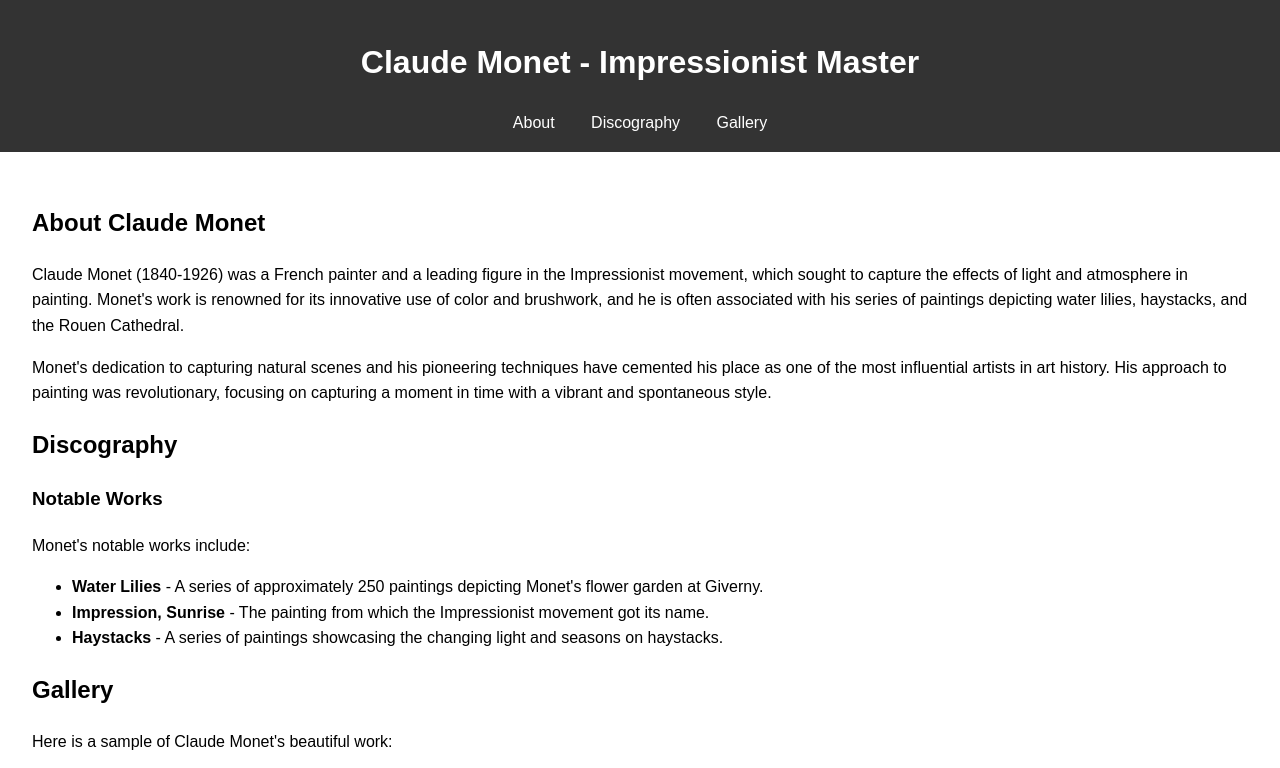
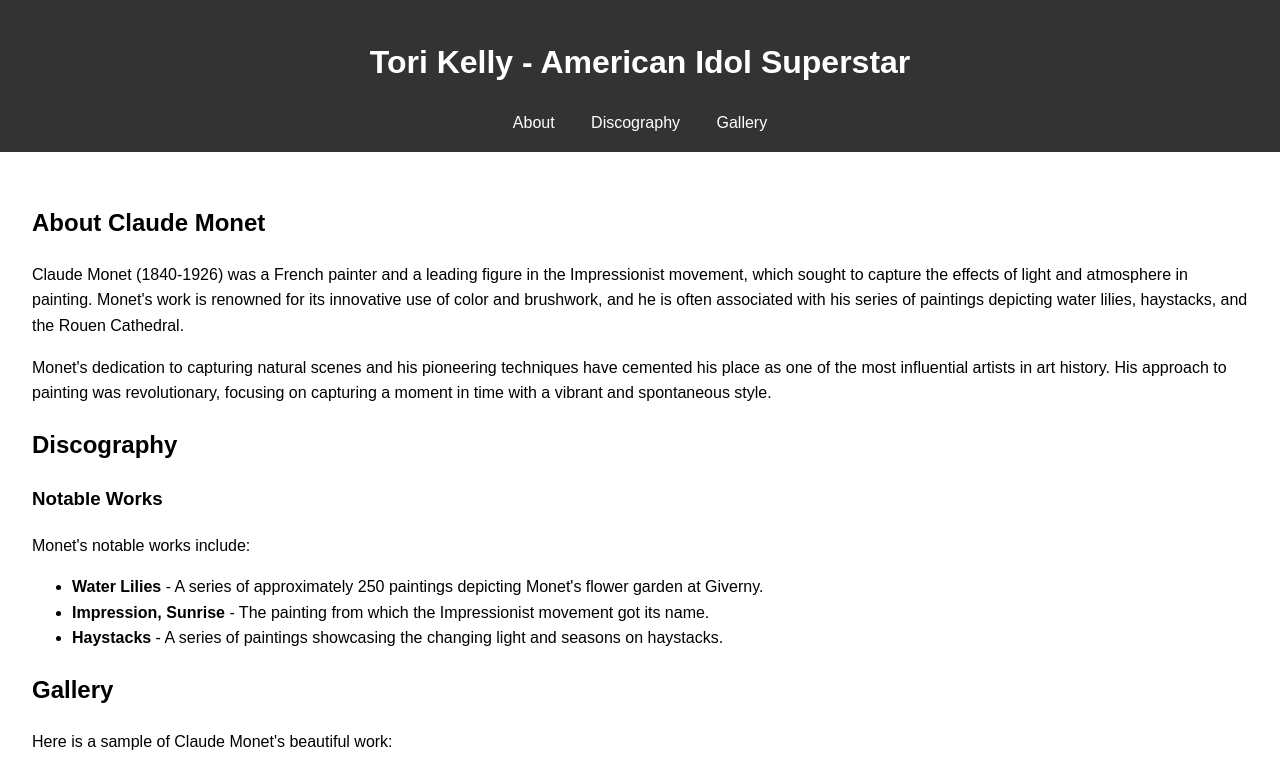
Before and after one commit to Fashnlvr/m3-hw3-Lewis-Jessica-, a plain HTML site: page index.html in a window 1280 px wide. Shown: the top 768 px of the page. Drawn offline with Linux system fonts and the light colour scheme; grey boxes are pictures that could not be loaded.

Commit message:
Update index.html

```diff
--- a/index.html
+++ b/index.html
@@ -42,7 +42,7 @@
 </head>
 <body>
     <header>
-        <h1>Claude Monet - Impressionist Master</h1>
+        <h1>Tori Kelly - American Idol Superstar</h1>
         <nav>
             <a href="#about">About</a>
             <a href="#discography">Discography</a>
```
